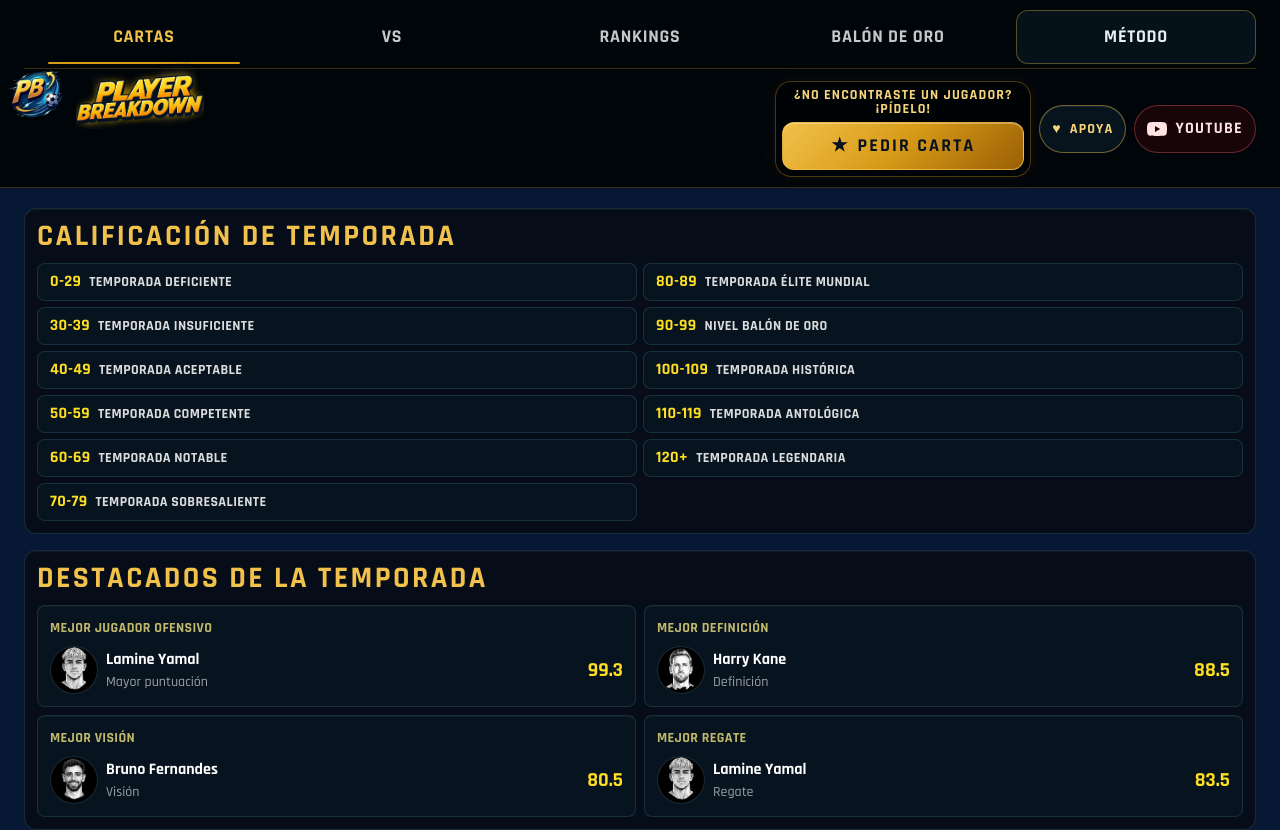
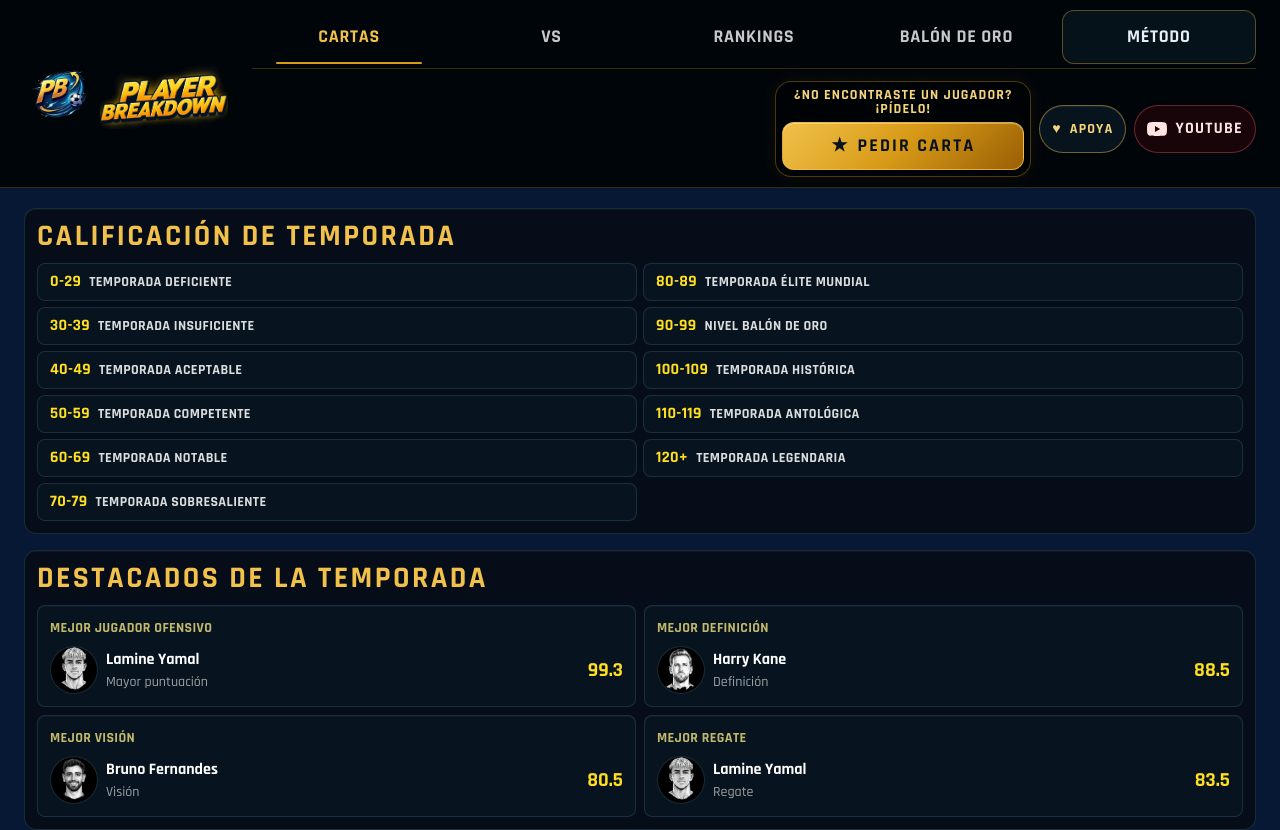
Before and after one commit to PlayerBreakdown/pbd-cards, a Next.js app: page / in a window 1280 px wide. Shown: the top 830 px of the page. Built offline with nearby package versions, Linux system fonts and the light colour scheme.

Commit message:
Prevent header logo overlap on laptop widths

```diff
--- a/app/components/BrandHomeLink.tsx
+++ b/app/components/BrandHomeLink.tsx
@@ -14,7 +14,7 @@
         }
         window.location.assign("/");
       }}
-      className="group relative z-[60] inline-flex shrink-0 cursor-pointer items-center gap-0.5 sm:gap-1 xl:absolute xl:left-0 xl:top-1/2 xl:-translate-y-1/2 min-[1800px]:-left-14"
+      className="group relative z-[60] inline-flex shrink-0 cursor-pointer items-center justify-self-center gap-0.5 sm:gap-1 xl:justify-self-start"
       aria-label="Volver a Cartas"
     >
       {/* eslint-disable-next-line @next/next/no-img-element */}
--- a/app/components/MainNav.tsx
+++ b/app/components/MainNav.tsx
@@ -20,8 +20,8 @@
   const pathname = usePathname();
 
   return (
-    <div className="relative grid w-full min-w-0 grid-cols-1 items-center gap-2 xl:gap-3 2xl:grid-cols-[1fr_auto_minmax(30rem,1fr)]">
-      <nav className="grid w-full min-w-0 grid-cols-5 gap-1 border-b border-[#d89b18]/25 pb-1 sm:gap-2 2xl:col-start-2 2xl:w-[54rem]">
+    <div className="relative grid w-full min-w-0 grid-cols-1 items-center gap-2 xl:gap-3 min-[1800px]:grid-cols-[minmax(0,54rem)_minmax(30rem,1fr)]">
+      <nav className="grid w-full min-w-0 grid-cols-5 gap-1 border-b border-[#d89b18]/25 pb-1 sm:gap-2 min-[1800px]:w-[54rem]">
         {navItems.map((item) => (
           <NavItem
             key={item.href}
@@ -33,7 +33,7 @@
         ))}
       </nav>
 
-      <div className="flex w-full min-w-0 flex-col items-stretch gap-2 sm:flex-row sm:flex-wrap sm:items-center sm:justify-end xl:flex-nowrap 2xl:col-start-3 2xl:pl-4">
+      <div className="flex w-full min-w-0 flex-col items-stretch gap-2 sm:flex-row sm:flex-wrap sm:items-center sm:justify-end xl:flex-nowrap min-[1800px]:col-start-2 min-[1800px]:pl-4">
         <div className="flex min-w-0 flex-1 flex-col items-stretch gap-1.5 rounded-2xl border border-[#d89b18]/35 bg-black/35 p-1.5 shadow-[0_0_18px_rgba(216,155,24,0.08)] sm:min-w-[14rem] sm:flex-[1_1_15rem] xl:w-64 xl:flex-none">
           <p className="text-center text-xs font-bold uppercase leading-none tracking-[0.06em] text-[#f6d47a] sm:text-sm sm:tracking-[0.08em]">
             ¿No encontraste un jugador? ¡Pídelo!
@@ -54,7 +54,7 @@
           href="https://ko-fi.com/playerbreakdown"
           target="_blank"
           rel="noopener noreferrer"
-          className="inline-flex h-11 flex-1 items-center justify-center gap-2 rounded-full border border-[#f1c14b]/45 xl:h-12 bg-[#07141d] px-3 text-sm font-black uppercase tracking-[0.08em] text-[#f6d47a] shadow-[inset_0_1px_0_rgba(255,255,255,0.08)] hover:border-[#ffe274] hover:bg-[#102532] hover:text-[#ffe274] sm:flex-[0_1_8rem] xl:flex-none 2xl:px-3"
+          className="inline-flex h-11 flex-1 items-center justify-center gap-2 rounded-full border border-[#f1c14b]/45 xl:h-12 bg-[#07141d] px-3 text-sm font-black uppercase tracking-[0.08em] text-[#f6d47a] shadow-[inset_0_1px_0_rgba(255,255,255,0.08)] hover:border-[#ffe274] hover:bg-[#102532] hover:text-[#ffe274] sm:flex-[0_1_8rem] xl:flex-none min-[1800px]:px-3"
         >
           <span aria-hidden="true">♥</span>
           <span>Apoya</span>
@@ -65,7 +65,7 @@
           target="_blank"
           rel="noopener noreferrer"
           aria-label="Canal de YouTube de Player Breakdown"
-          className="inline-flex h-11 flex-1 items-center justify-center gap-2 rounded-full border border-red-400/35 xl:h-12 bg-red-950/35 px-3 text-sm font-black uppercase tracking-[0.08em] text-red-100 hover:border-red-300/70 hover:bg-red-700/55 hover:text-white sm:flex-[0_1_9rem] xl:flex-none xl:text-base 2xl:px-3"
+          className="inline-flex h-11 flex-1 items-center justify-center gap-2 rounded-full border border-red-400/35 xl:h-12 bg-red-950/35 px-3 text-sm font-black uppercase tracking-[0.08em] text-red-100 hover:border-red-300/70 hover:bg-red-700/55 hover:text-white sm:flex-[0_1_9rem] xl:flex-none xl:text-base min-[1800px]:px-3"
         >
           <svg
             aria-hidden="true"
@@ -103,7 +103,7 @@
   return (
     <Link
       href={href}
-      className={`group relative flex min-h-11 min-w-0 items-center justify-center whitespace-nowrap px-1 py-2 text-center text-[0.68rem] font-black uppercase tracking-[0.02em] sm:min-h-11 sm:px-2 sm:py-2 sm:text-sm sm:tracking-[0.04em] md:text-base lg:text-lg xl:min-h-12 xl:py-3 2xl:text-[1.3rem] ${
+      className={`group relative flex min-h-11 min-w-0 items-center justify-center whitespace-nowrap px-1 py-2 text-center text-[0.68rem] font-black uppercase tracking-[0.02em] sm:min-h-11 sm:px-2 sm:py-2 sm:text-sm sm:tracking-[0.04em] md:text-base lg:text-lg xl:min-h-12 xl:py-3 min-[1800px]:text-[1.3rem] ${
         featuredClass
       }`}
     >
--- a/app/layout.tsx
+++ b/app/layout.tsx
@@ -106,7 +106,7 @@
     <html lang="es">
       <body className="antialiased bg-black text-white">
         <header className="pbp-site-header sticky top-0 z-50 border-b border-[#d89b18]/25">
-          <div className="relative mx-auto flex max-w-[108rem] flex-col items-center gap-2 px-3 py-2 sm:px-5 lg:px-6 xl:py-2.5 2xl:px-8">
+          <div className="relative mx-auto grid max-w-[108rem] grid-cols-1 items-center gap-2 px-3 py-2 sm:px-5 lg:px-6 xl:grid-cols-[auto_minmax(0,1fr)] xl:gap-x-6 xl:py-2.5 2xl:px-8">
             <BrandHomeLink />
 
             <MainNav />
```
